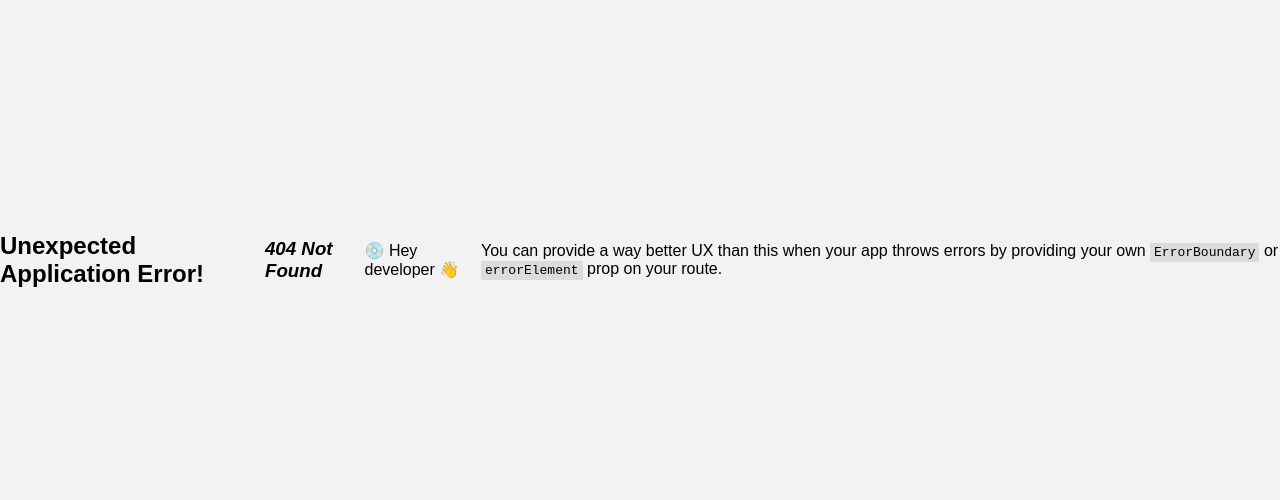
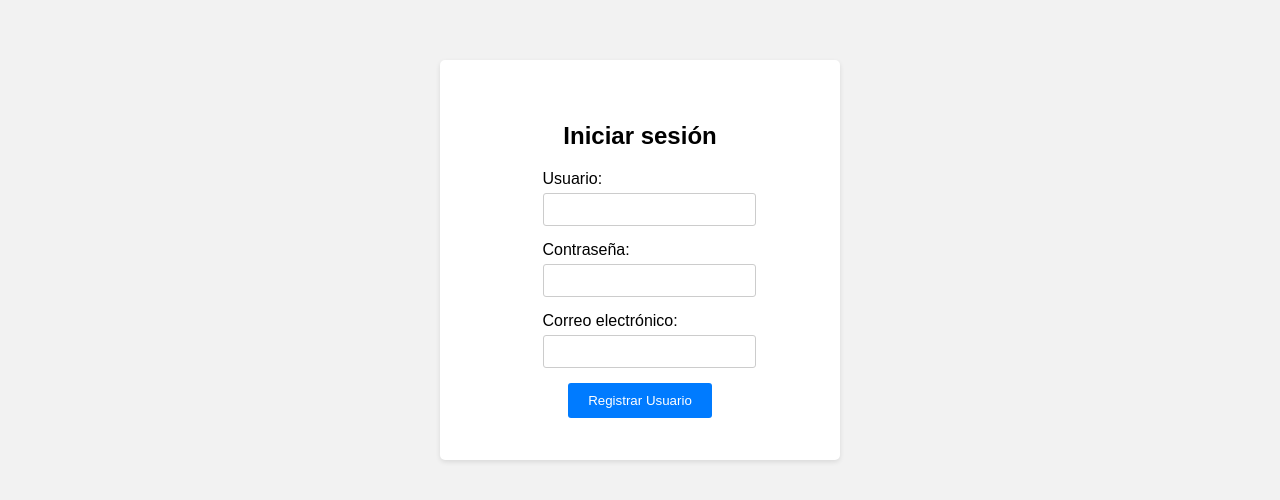
Before and after one commit to jaimezzapata/gestion-app-grupo-uribe, a React (Vite) app in the folder front/: page /registrar-usuario in a window 1280 px wide. Before the commit this address had no page. Shown: the part 140-640 px from the top of the page. Built offline with nearby package versions, Linux system fonts and the light colour scheme.

Commit message:
Se finaliza metodo get y posrt a usuarios

```diff
--- a/front/src/components/layouts/auth/Login.jsx
+++ b/front/src/components/layouts/auth/Login.jsx
@@ -1,9 +1,10 @@
 import userLogo from "../../../assets/user.avif";
-import { useState } from "react";
-import { usuarios } from "../../../database/dataBase";
+import { useState, useEffect } from "react";
 import { useNavigate } from "react-router-dom";
 import Swal from "sweetalert2";
 import './Login.css'
+import axios from "axios";
+let apiUsuarios = "http://localhost:5174/usuarios";
 
 const Login = () => {
   const [getUsuario, setUsuario] = useState("");
@@ -11,13 +12,23 @@ const Login = () => {
   const [getCorreo, setCorreo] = useState("");
   let redireccion = useNavigate()
 
+  const [usuarios, setUsuarios] = useState([]);
+  const getUsuarios = async () => {
+    let resultado = await axios.get(apiUsuarios);
+    console.log(usuarios)
+    setUsuarios(resultado.data);
+  };
+
+  useEffect(() => {
+    getUsuarios()
+  }, [])
+
   const buscarUsuario = () => {
     let estado = usuarios.some((usuario) => {
       if (
-        getUsuario === usuario.usuario
-        // &&
-        // getContrasena === usuario.contrasena &&
-        // getCorreo === usuario.correo
+        getUsuario === usuario.usuario &&
+        getContrasena === usuario.contrasena &&
+        getCorreo === usuario.correo
       ) {
         return true;
       }
--- /dev/null
+++ b/front/src/components/layouts/auth/Registro.jsx
@@ -0,0 +1,98 @@
+import { useState } from "react";
+import { usuarios } from "../../../database/dataBase";
+import { useNavigate } from "react-router-dom";
+import Swal from "sweetalert2";
+import './Login.css'
+import axios from "axios";
+let apiUsuarios = "http://localhost:5174/usuarios";
+
+const Registro = () => {
+    const [getUsuario, setUsuario] = useState("");
+    const [getContrasena, setContrasena] = useState("");
+    const [getCorreo, setCorreo] = useState("");
+    const [usuarios, setUsuarios] = useState([]);
+    let redireccion = useNavigate()
+
+    const buscarUsuario = () => {
+        let estado = usuarios.some((usuario) => {
+            if (
+                getUsuario === usuario.usuario
+                // &&
+                // getContrasena === usuario.contrasena &&
+                // getCorreo === usuario.correo
+            ) {
+                return true;
+            }
+        });
+        return estado;
+    };
+
+    const agrearUsuario = async () => {
+        let usuarioNuevo = {
+            id: Math.round(Math.random() * 100).toFixed(0),
+            usuario: getUsuario,
+            contrasena: getContrasena,
+            correo: getCorreo
+        }
+        await axios.post(apiUsuarios, usuarioNuevo)
+    }
+
+    const registrarUsuario = () => {
+        if (buscarUsuario()) {
+            Swal.fire({
+                title: "Error",
+                text: "Usuario ya existe en la base de datos",
+                icon: "error",
+            });
+        } else {
+            agrearUsuario()
+            Swal.fire({
+                title: "Bienvenido",
+                text: "Serás redireccionado al Login",
+                icon: "success",
+            });
+            redireccion('/')
+        }
+    };
+    return (
+        <form className="login-form">
+            <h2>Iniciar sesión</h2>
+            <div className="input-group">
+                <label htmlFor="username">Usuario:</label>
+                <input
+                    type="text"
+                    onChange={(e) => {
+                        setUsuario(e.target.value);
+                    }}
+                />
+            </div>
+            <div className="input-group">
+                <label htmlFor="password">Contraseña:</label>
+                <input
+                    onChange={(e) => {
+                        setContrasena(e.target.value);
+                    }}
+                    type="text"
+                    name=""
+                    id=""
+                />
+            </div>
+            <div className="input-group">
+                <label htmlFor="email">Correo electrónico:</label>
+                <input
+                    onChange={(e) => {
+                        setCorreo(e.target.value);
+                    }}
+                    type="text"
+                    name=""
+                    id=""
+                />
+            </div>
+            <button onClick={registrarUsuario} type="button">
+                Registrar Usuario
+            </button>
+        </form>
+    );
+};
+
+export default Registro;
--- a/front/src/components/layouts/pages/usuarios/ListarUsuarios.jsx
+++ b/front/src/components/layouts/pages/usuarios/ListarUsuarios.jsx
@@ -1,26 +1,33 @@
 import axios from "axios";
-import { useState } from "react";
+import { useState, useEffect } from "react";
 let apiUsuarios = "http://localhost:5174/usuarios";
 
 const ListarUsuarios = () => {
   const [usuarios, setUsuarios] = useState([]);
   const getUsuarios = async () => {
     let resultado = await axios.get(apiUsuarios);
+    console.log(usuarios)
     setUsuarios(resultado.data);
   };
+
+  useEffect(() => {
+    getUsuarios()
+  }, [])
+
   console.log(usuarios);
   return (
-    <div>
-      <button onClick={getUsuarios} type="button">
-        Listar Usuario
-      </button>
-      {usuarios.map((usuario) => {
+    <div className="cards">
+      {usuarios.map((usuario) => (
         <section>
           <p>Usuario: {usuario.usuario}</p>
           <p>Contraseña: {usuario.contrasena}</p>
           <p>Correo:{usuario.correo}</p>
-        </section>;
-      })}
+          <div>
+            <button>Eliminar</button>
+            <button>Editar</button>
+          </div>
+        </section>
+      ))}
     </div>
   );
 };
--- a/front/src/index.css
+++ b/front/src/index.css
@@ -12,3 +12,34 @@ body {
   justify-content: center;
   align-items: center;
 }
+
+.cards {
+  width: 100%;
+  height: 100vh;
+  display: flex;
+  justify-content: space-evenly;
+  align-items: center;
+  flex-wrap: wrap;
+}
+
+.cards section {
+  width: 20%;
+  height: 20vh;
+  padding: 10px;
+  display: flex;
+  justify-content: space-between;
+  align-items: center;
+  flex-direction: column;
+  border: solid 1px black;
+}
+
+.cards section div {
+  width: 100%;
+  display: flex;
+  justify-content: space-between;
+  align-items: center;
+}
+
+.cards section div button {
+  width: 40%;
+}
```
Also changed, not shown: front/src/main.jsx (+6 -1 lines), 1 other file (tests, documents, lock files or other folders).
